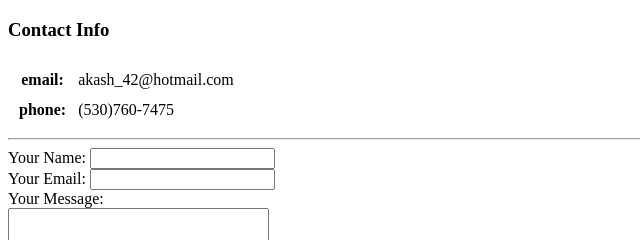
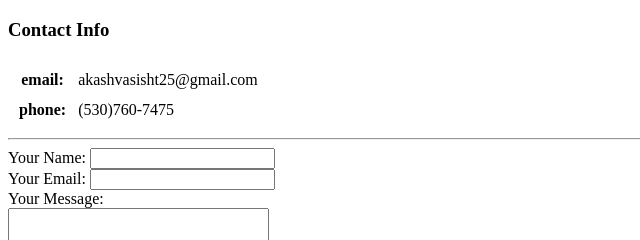
Before and after one commit to akashdeep42/Personal-Website, a plain HTML site: page contact.html in a window 1280 px wide. Shown: the part 527-767 px from the top of the page, 0-640 px from the left. Drawn offline with Linux system fonts and the light colour scheme.

Commit message:
Update contact.html

```diff
--- a/contact.html
+++ b/contact.html
@@ -18,7 +18,7 @@
     <table cellspacing="10">
       <tr>
         <th>email:</th>
-        <td>akash_42@hotmail.com</td>
+        <td>akashvasisht25@gmail.com</td>
       </tr>
       <tr>
         <th>phone:</th>
@@ -26,7 +26,7 @@
       </tr>
     </table>
     <hr>
-    <form action="mailto:akash_42@hotmail.com" method="post" enctype="text/plain">
+    <form action="mailto:akashvasisht25@gmail.com" method="post" enctype="text/plain">
       <label>Your Name:</label>
       <input type="text" name="yourName" value=""><br>
       <label>Your Email:</label>
```
